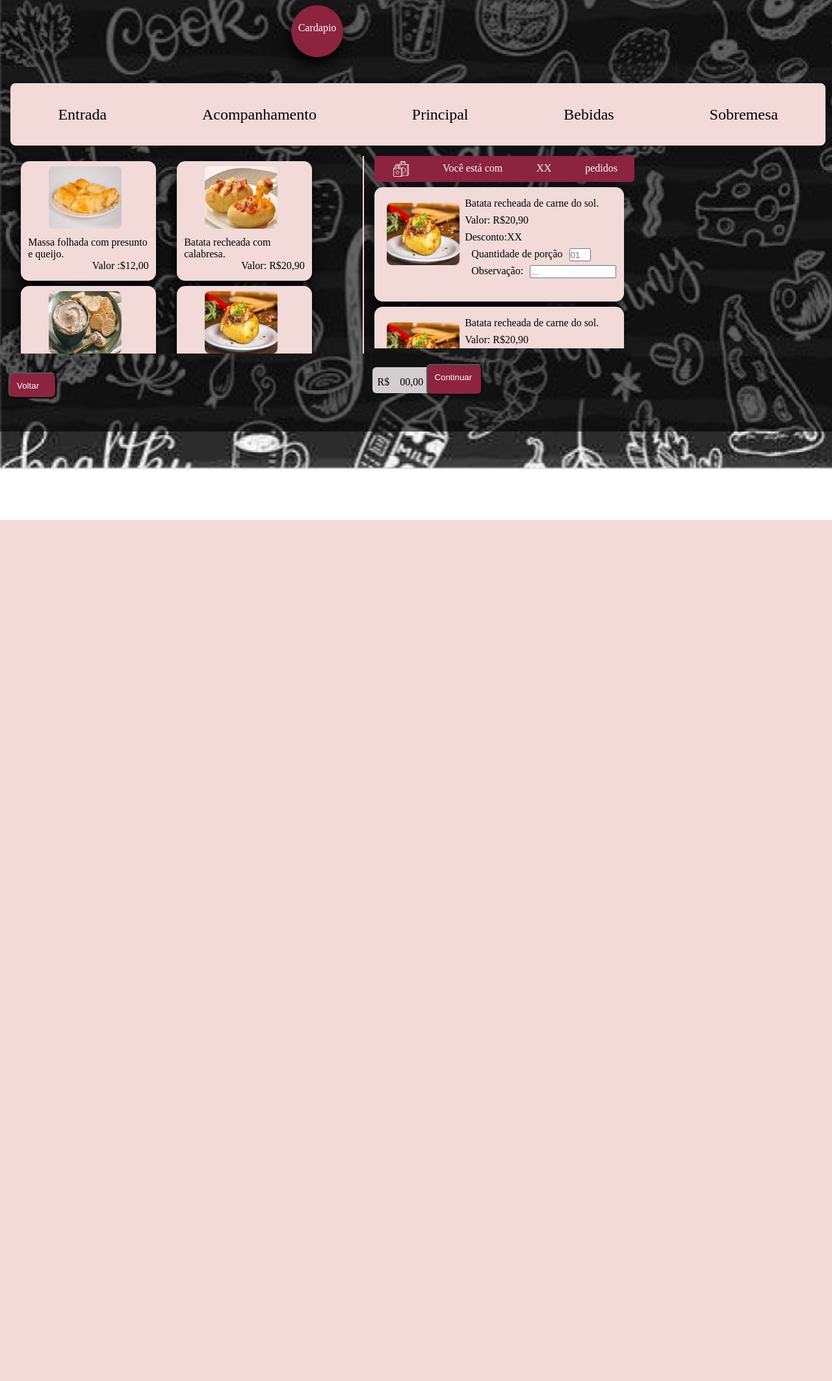
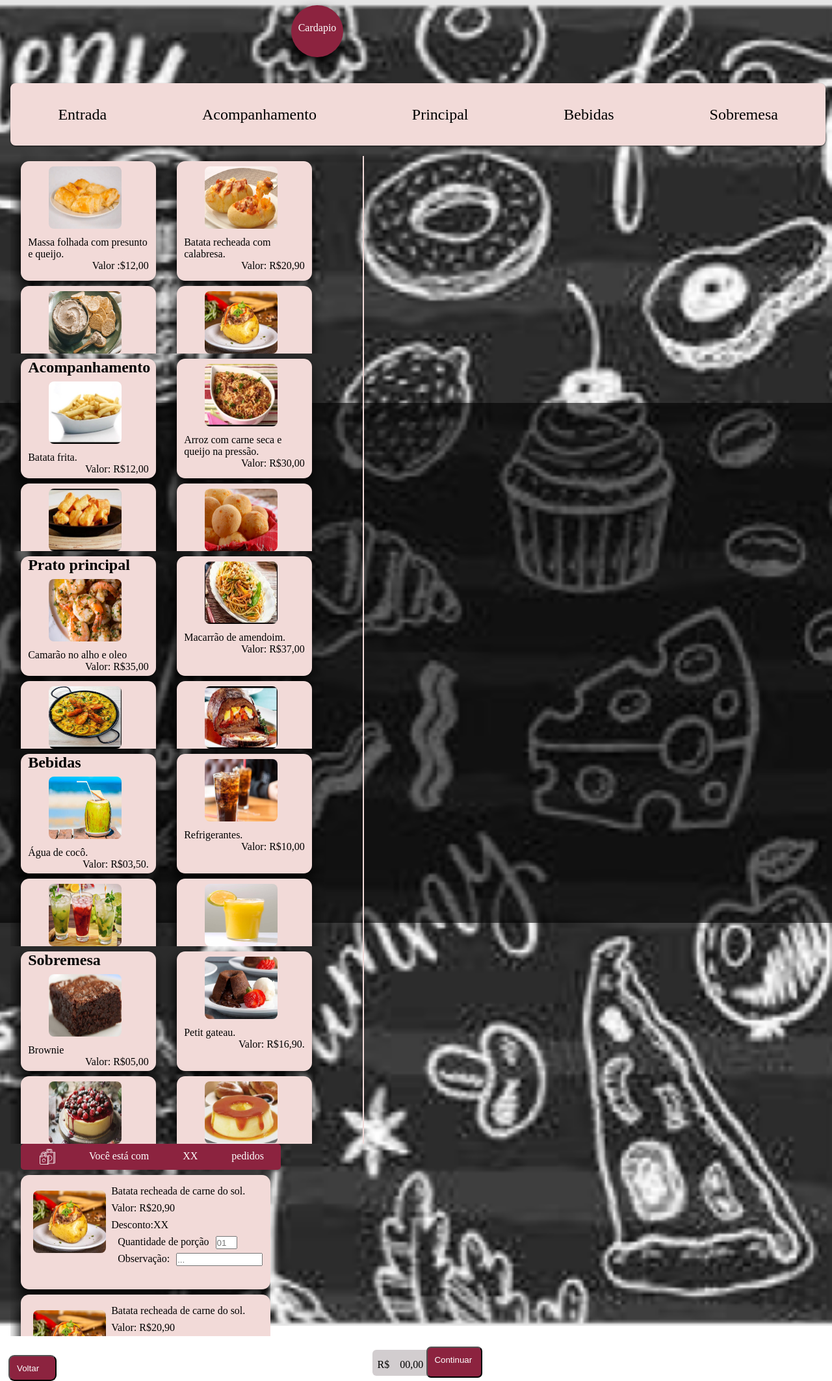
Before and after one commit to Juliana-so003/Restaurante, a PHP site: page /html/telacardapio.html in a window 1280 px wide. Shown: the whole page at 65% size. Before the commit the page ends 800 px from the top, so only its background shows below. Run offline with PHP 8.4, Linux system fonts and the light colour scheme.

Commit message:
coloquei todos os pratos

```diff
--- a/sistema cliente/css/Cardapio.css
+++ b/sistema cliente/css/Cardapio.css
@@ -99,7 +99,7 @@ text-align: end;
   position: relative;
 }
 
-#central{
+.central{
   flex-direction: row;
   display: flex;
   width: 100%;
--- a/sistema cliente/html/Cardapio_improvizado.html
+++ b/sistema cliente/html/Cardapio_improvizado.html
@@ -53,7 +53,7 @@
       </div>
         </div>
 
-   <div class="sub_container2">
+  <div class="sub_container2">
       <div class="pratos">
     <h2> Prato principal</h2>
            <img class="img_container2" src="../Prato principal/Camarao.jpg">
@@ -132,7 +132,7 @@
       </div>
     </div>
 
-   <div class="sub_container2">
+  <div class="sub_container2">
         <div class="pratos">
     <h2> Bebidas</h2>
 
--- a/sistema cliente/html/telacardapio.html
+++ b/sistema cliente/html/telacardapio.html
@@ -51,8 +51,8 @@
   </div>
 
   <!-- o container central -->
-  <div id="central">
-      <!-- container dos pratos-->
+  <div class="central">
+      <!-- entradas-->
   <div id="container2">
 
       <!-- primeira coluna dos pratos -->
@@ -143,10 +143,190 @@ Valor: R$20,90</p>
 Valor: R$20,90</p>
           </div>
     </div>
+  </div></div>
 
 
+ <!-- Acompanhamento -->
+  <div id="container2">
+
+      <!-- primeira coluna dos pratos -->
+      <div class="sub_container2">
+       <div class="pratos">
+<h2> Acompanhamento</h2>
+       <img class="img_container2" src="../Acompanhamento/batata_frita.jpg">
+        <p class="p_prato1">Batata frita. </p>
+     <p class="p_prato2">
+        Valor: R$12,00</p>
+           </div>
+
+      <div class="pratos">
+       <img class="img_container2" src="../Acompanhamento/Mandioca_frita.jpg">
+         <p class="p_prato1">Mandioca frita.</p>
+          <p class="p_prato12">
+         Valor:R$15,00.</p>
+      </div>
+
+   <div class="pratos">
+    <img class="img_container2" src="../Acompanhamento/salada.jpg">
+     <p class="p_prato1">Salada.</p>
+     <p class="p_prato2"> Valor: R$24,00
+    </p>
+   </div></div>
+   <div class="sub_container2">
+     <div class="pratos">
+      <img class="img_container2" src="../Acompanhamento/Arroz_carne.jpg">
+    <p class="p_prato1">Arroz com carne seca e queijo na pressão.</p>
+ <p class="p_prato2">Valor: R$30,00</p>
+     </div>
+
+       <div class="pratos">
+       <img class="img_container2" src="../Acompanhamento/pao-de-queijo.jpg">
+     <p class="p_prato1">Pão de queijo.</p>
+ <p class="p_prato2">Valor: R$ 4,90</p>
+       </div>
+
+      <div class="pratos">
+       <img class="img_container2" src="../Acompanhamento/Molho_branco.jpg">
+       <p class="p_prato1">Molho bra/p>
+ <p class="p_prato2">Valor: R$3,50 </p>
+      </div>
+        </div>
   </div>
- <!-- comeco do container dos pedidos -->
+  </div>
+  <!-- prato principal -->
+         <div id="container2">
+      <div class="sub_container2">
+      <div class="pratos">
+    <h2> Prato principal</h2>
+           <img class="img_container2" src="../Prato principal/Camarao.jpg">
+         <p class="p_prato1">Camarão no alho e oleo</p>
+ <p class="p_prato2">Valor: R$35,00</p>
+      </div>
+
+        <div class="pratos">
+           <img class="img_container2" src="../Prato principal/Risoto.jpg">
+    <p class="p_prato1">Risoto de frutos do mar</p>
+   <p class="p_prato2">Valor: R$37,50</p>
+        </div>
+
+      <div class="pratos">
+           <img class="img_container2" src="../Prato principal/Espaguete.jpg">
+     <p class="p_prato1">Espaguete.</p>
+ <p class="p_prato2"> Valor:R$35,00</p>
+      </div>
+      </div>
+      <div class="sub_container2">
+        <div class="pratos">
+    <img class="img_container2" src="../Prato principal/Macarrao.jpg">
+ <p class="p_prato1"> Macarrão de amendoim. </p>
+ <p class="p_prato2">Valor: R$37,00 </p>
+        </div>
+
+        <div class="pratos">
+        <img class="img_container2" src="../Prato principal/Picanha_grelhada.jpg">
+   <p class="p_prato1">Picanha grelhada com batata recheada.</p>
+ <p class="p_prato2"> Valor: R$67,00.</p>
+
+        </div>
+
+          <div class="pratos">
+        <img class="img_container2" src=" ../Prato principal/Escondidinho.jpg">
+ <p class="p_prato1">Escondidinho de batata laminada.</p>
+ <p class="p_prato2"> Valor: R$35,00 </p></div>
+          </div>
+   </div>
+
+      <!-- bebidas -->
+      <div id="container2">
+
+  <div class="sub_container2">
+        <div class="pratos">
+    <h2> Bebidas</h2>
+
+    <img class="img_container2" src="  ../Bebidas/Agua-de-coco.jpg ">
+ <p class="p_prato1">Água de cocô.</p>
+ <p class="p_prato2">Valor: R$03,50.</p>
+        </div>
+
+          <div class="pratos">
+        <img class="img_container2" src="../Bebidas/Caipirinhas.jpg">
+   <p class="p_prato1"> Caipirinha.</p>
+ <p class="p_prato2">Valor: R$15,00 </p>
+          </div>
+
+            <div class="pratos">
+        <img class="img_container2" src="../Bebidas/Energ├йtico.jpg ">
+   <p class="p_prato1">Energéticos.</p>
+ <p class="p_prato2">Valor: R$10,00 </p>
+            </div>
+  </div>
+    <div class="sub_container2">
+              <div class="pratos">
+        <img class="img_container2" src=" ../Bebidas/Refrigerante.jpg">
+ <p class="p_prato1">Refrigerantes.</p>
+ <p class="p_prato2">Valor: R$10,00 </p>
+              </div>
+
+        <div class="pratos">
+        <img class="img_container2" src="../Bebidas/Sucos.jpg">
+   <p class="p_prato1">Sucos.</p>
+ <p class="p_prato2">Valor: R$10,00</p>
+        </div>
+
+      <div class="pratos">
+        <img class="img_container2" src="../Bebidas/Vinho.jpg">
+ <p class="p_prato1">Vinho.</p>
+ <p class="p_prato2">Valor: R$40,00</p>
+      </div>
+   </div>
+      </div>
+      </div>
+
+    <!-- sobremesa -->
+    <div id="container2">
+      <div class="sub_container2">
+            <div class="pratos">
+    <h2>Sobremesa </h2>
+        <img class="img_container2" src="../Sobremesa/Brownie.jpg">
+   <p class="p_prato1">Brownie </p>
+ <p class="p_prato2">Valor: R$05,00 </p>
+            </div>
+
+      <div class="pratos">
+        <img class="img_container2" src="../Sobremesa/Cheesecake.jpg ">
+ <p class="p_prato1">Cheesecake de frutas vermelhas. </p>
+ <p class="p_prato2">Valor: R$30,00 </p>
+      </div>
+
+        <div class="pratos">
+        <img class="img_container2" src="../Sobremesa/Mousse.jpg">
+ <p class="p_prato1"> Mouse de chocolate branco.</p>
+ <p class="p_prato2">Valor: R$10,00.</p>
+        </div>
+      </div>
+     <div class="sub_container2">
+          <div class="pratos">
+        <img class="img_container2" src="../Sobremesa/Petit-gateau.jpg">
+   <p class="p_prato1">Petit gateau.</p>
+ <p class="p_prato2">Valor: R$16,90.</p>
+          </div>
+
+        <div class="pratos">
+         <img class="img_container2" src="../Sobremesa/Pudim.jpg">
+ <p class="p_prato1">Pudim.</p>
+ <p class="p_prato2">Valor: R$10,00.</p>
+
+        </div>
+
+      <div class="pratos">
+        <img class="img_container2" src="../Sobremesa/Torta_de_chocolate.jpg">
+ <p class="p_prato1">Torta de chocolate</p>
+ <p class="p_prato2"> Valor: R$85,00.</p>
+      </div>
+      </div></div>
+    </div>
+
+   <!-- comeco do container dos pedidos -->
   <div id="container3">
     <div id="sub_container3">
       <img id="sacola" src="../icones/sacolas-de-compras.png">
@@ -217,7 +397,10 @@ Valor: R$20,90</p>
 
     </div>
   </div>
-  </div>
+         </div>
+
+
+
   <footer>
       <!-- butao de voltar-->
      <button type="submit" id="voltar" value="voltar">Voltar</button>
```
